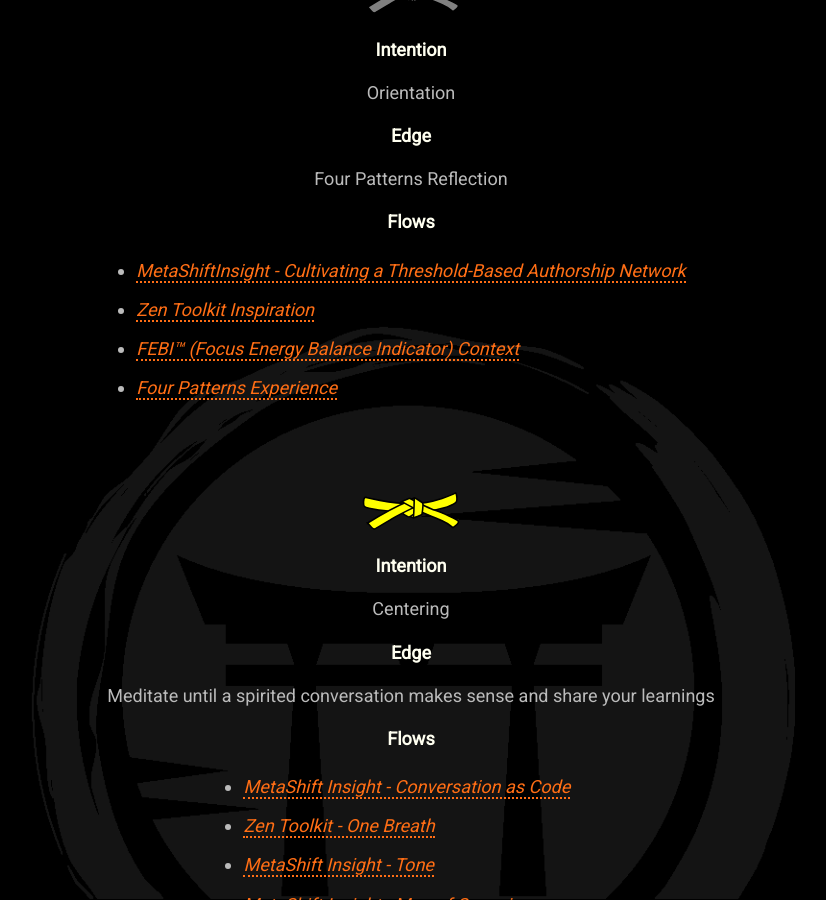
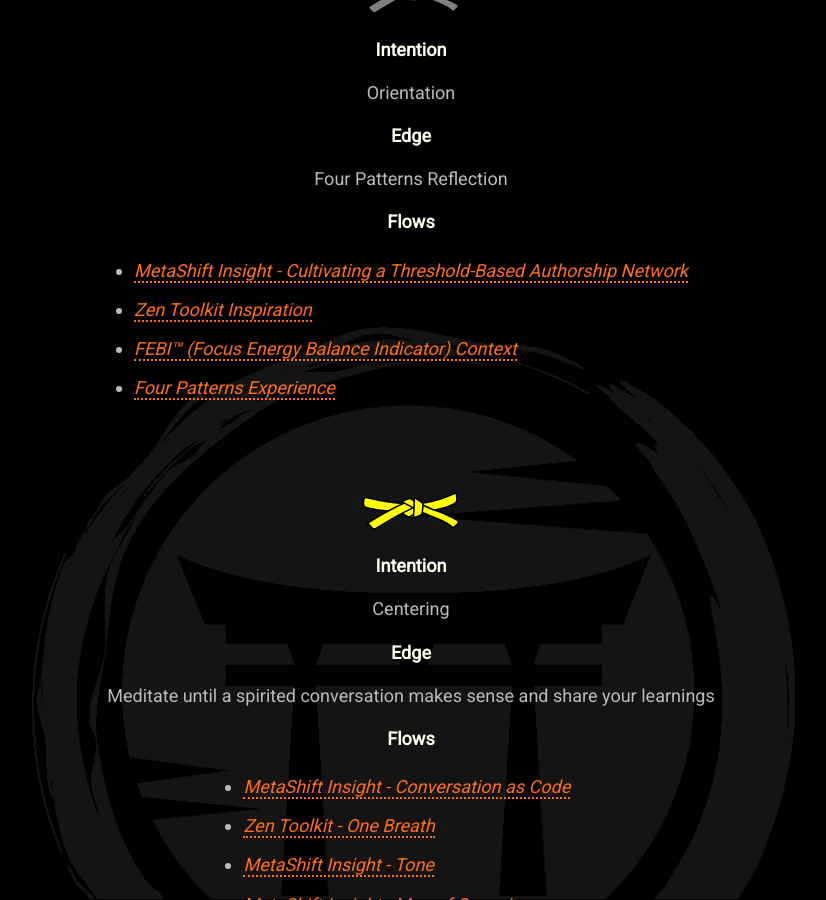
Before and after one commit to mindset-dojo/mindset-dojo.github.io, a Jekyll site: the page built from program.md, in a window 1280 px wide and 900 px high, scrolled down 1756 px. Shown: the whole window, without its empty margins (229-1055 px from the left). Built offline with Jekyll 4.4.1, drawn with Linux system fonts in a browser that asks for light colours; some web fonts are replaced.

Commit message:
fix: Typo

```diff
--- a/_data/program.yaml
+++ b/_data/program.yaml
@@ -51,7 +51,7 @@
           intention: Orientation
           edge: Four Patterns Reflection
           flows:
-            - label: MetaShiftInsight - Cultivating a Threshold-Based Authorship Network
+            - label: MetaShift Insight - Cultivating a Threshold-Based Authorship Network
               url: /insight/cultivating-a-threshold-based-authorship-network/
             - label: Zen Toolkit Inspiration
               url: http://www.zenshinkan.com/zenshinkan-lineage-ginny.html
```
